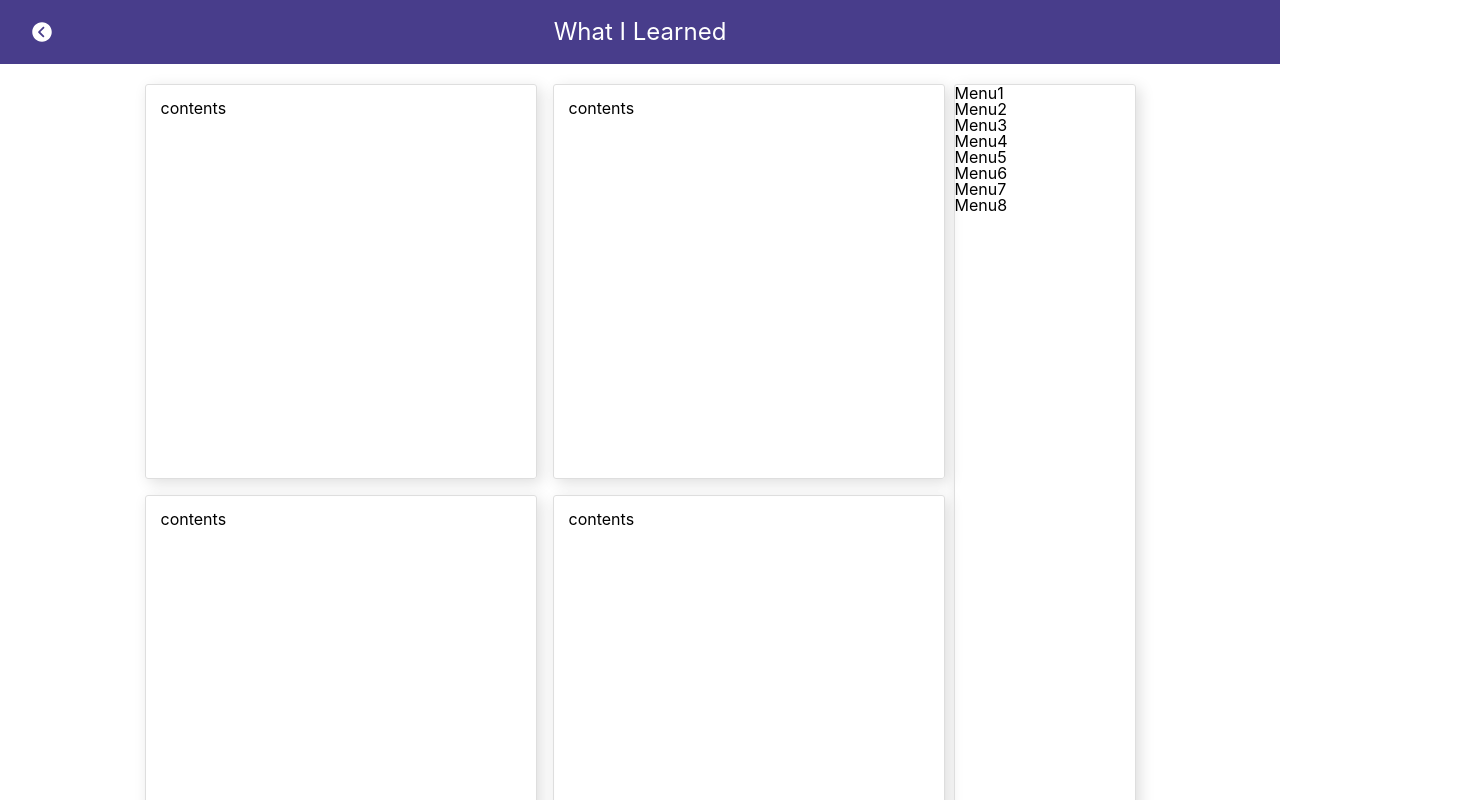
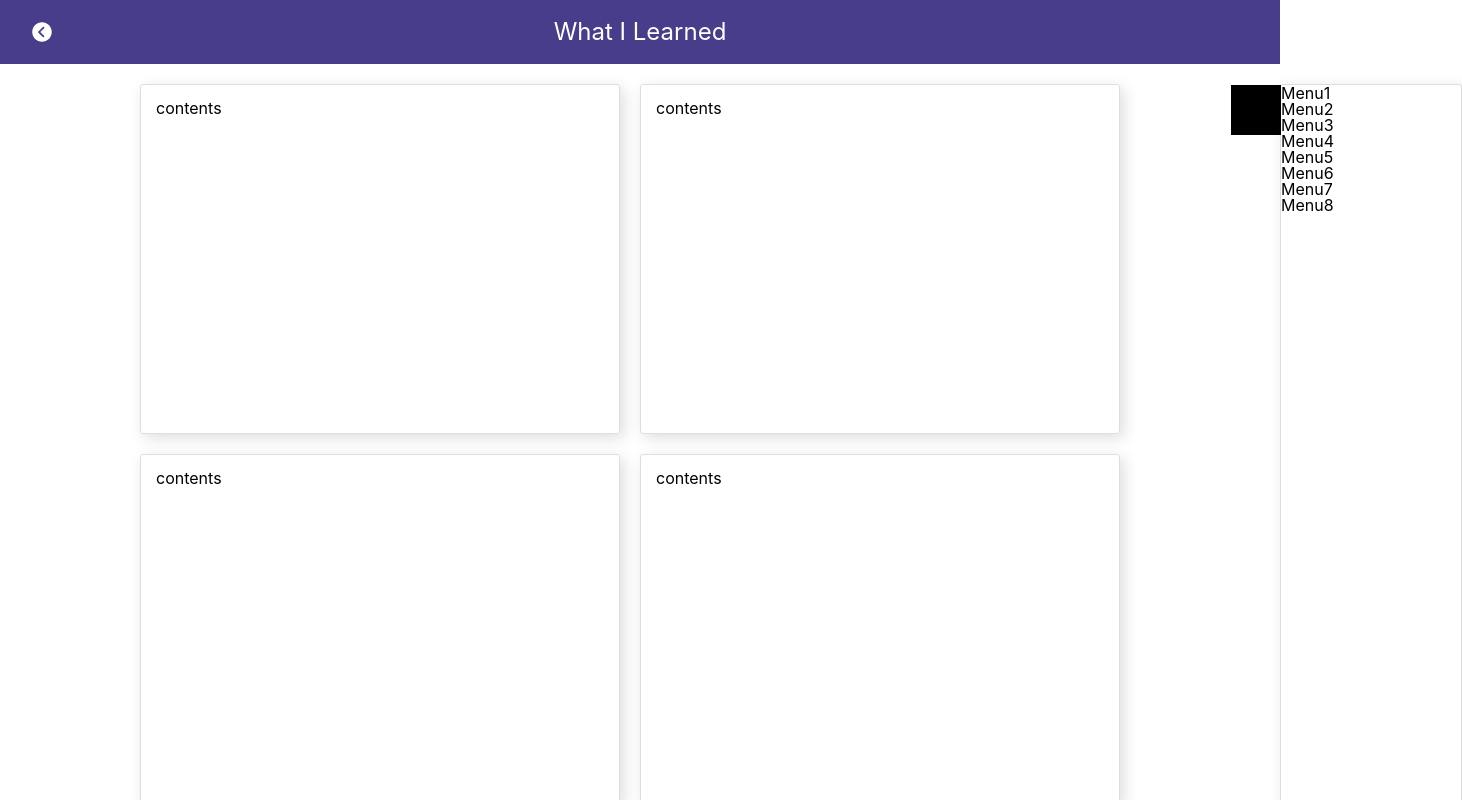
Before and after one commit to saebomp/todayilearned, a React (Create React App) app: page /menu in a window 1280 px wide. Shown: the top 800 px of the page, 1462 px wide, since content can reach past the window. Built offline with nearby package versions, Linux system fonts and the light colour scheme.

Commit message:
toggle class

```diff
--- a/src/App.css
+++ b/src/App.css
@@ -527,7 +527,7 @@ body {
   box-sizing: border-box;
 }
 .sideMenu .contents {
-  width:80%;
+  width:100%;
   display: flex;
   flex-direction: row;
   flex-wrap: wrap;
@@ -535,7 +535,7 @@ body {
 }
 .sideMenu .contents div {
   margin:0% 2% 2% 0;
-  width:49%;
+  width:48%;
   border-radius:3px;
   box-shadow: 4px 4px 15px #dedede;
   min-height: 350px;
@@ -550,7 +550,22 @@ body {
   border-radius:3px;
   box-shadow: 4px 4px 15px #dedede;
   border:1px solid #dedede;
-  width:18%;
+  width:180px;
   height:100vh;
-  margin:2% 0;
+  position:absolute;
+  top:84px;
+  right:-182px;
+  transition: all .5s;
+  background:white
 }
+.sideMenu .menu.active {
+  right:0
+}
+.sideMenu .slide {
+  width:50px;
+  height:50px;
+  background:black;
+  position:absolute;
+  top:0px;
+  left:-50px;
+}
--- a/src/components/Menu.js
+++ b/src/components/Menu.js
@@ -9,18 +9,20 @@ const styles = {
 }
 
 const Menu = () => {
-
-
+  const [style, setStyle] = useState(true)
+  const handleSlide = () => {
+    console.log('ddddd')
+    setStyle(!style)
+  }
   return (
     <div className="sideMenu">
-
-        <div className="contents">
+      <div className={style ? "contents" : "contents active"}>
           <div>contents</div>
           <div>contents</div>
           <div>contents</div>
           <div>contents</div>
       </div>
-        <ul className="menu">
+      <ul className={style ? "menu" : "menu active"}>
         <li>Menu1</li>
         <li>Menu2</li>
         <li>Menu3</li>
@@ -29,6 +31,7 @@ const Menu = () => {
         <li>Menu6</li>
         <li>Menu7</li>
         <li>Menu8</li>
+        <div className="slide" onClick={handleSlide}>Click</div>
       </ul>
     </div>
     )
```
Lines whose indentation alone changed are shown as unchanged.
